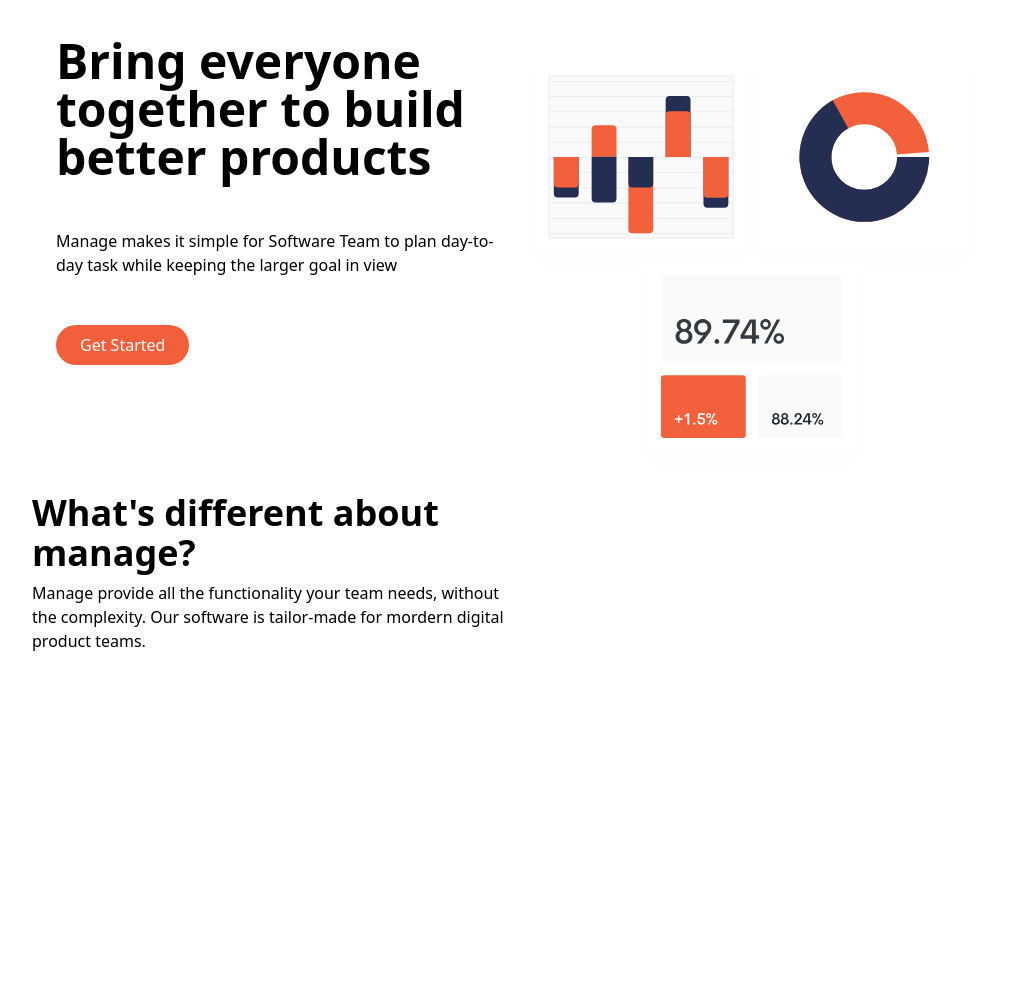
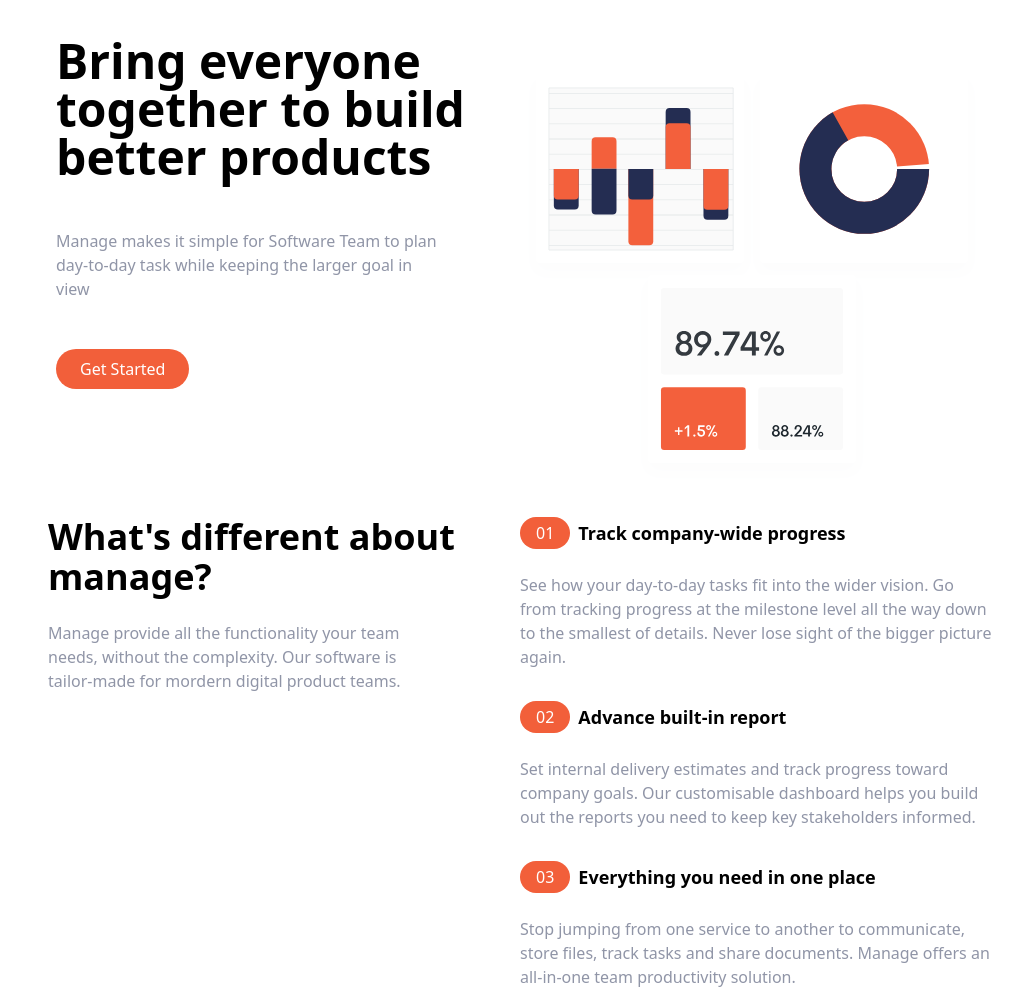
Before and after one commit to Haroonabdulrazaq/manage-landing-tailwind, a website: page index.html in a window 1280 px wide. Shown: the part 91-1080 px from the top of the page, without its empty margins (120-1142 px from the left). Before the commit the page ends 800 px from the top, so only its background shows below. Drawn offline with Linux system fonts and the light colour scheme.

Commit message:
Add feature section

```diff
--- a/index.html
+++ b/index.html
@@ -72,7 +72,7 @@
           <h2 class="max-w-md text-4xl font-bold text-center md:text-left">
             What's different about manage?
           </h2>
-          <p class="max-w-sm text-center bg-gray py-2 md:text-left">
+          <p class="max-w-sm text-center py-4 text-darkGrayishBlue md:py-6 md:text-left">
             Manage provide all the functionality your team needs, without the
             complexity. Our software is tailor-made for mordern digital product
             teams.
@@ -83,16 +83,67 @@
           <!-- List item 1 -->
           <div class="flex flex-col space-y-3 md:space-x-6 md:flex-row">
             <!-- Heading -->
-            <div class="rounded-l-full bg-brightRedSupLight md:bg-transparent">
-              <div class="flex item-center space-x-2">
+            <div class="flex flex-col">
+              <div class="flex items-center mb-4 space-x-2 rounded-l-full bg-brightRedSupLight md:mb-6 md:bg-transparent">
                 <div class="px-4 py-2 text-white rounded-full md:py-1 bg-brightRed">
-
+                  01
                 </div>
+                <h3 class="text-base font-bold md:text-lg md:font-lg">
+                  Track company-wide progress
+                </h3>
               </div>
+              <p class="text-darkGrayishBlue">
+                See how your day-to-day tasks fit into the wider vision. Go from
+                tracking progress at the milestone level all the way down to the
+                smallest of details. Never lose sight of the bigger picture
+                again.
+              </p>
+            </div>
+          </div>
+          <!-- List Item 2 -->
+          <div class="flex flex-col space-y-3 md:space-x-6 md:flex-row">
+            <!-- Heading -->
+            <div class="flex flex-col">
+              <div class="flex items-center mb-4 space-x-2 rounded-l-full bg-brightRedSupLight md:mb-6 md:bg-transparent">
+                <div class="px-4 py-2 text-white rounded-full md:py-1 bg-brightRed">
+                  02
+                </div>
+                <h3 class="text-base font-bold md:text-lg md:font-lg">
+                  Advance built-in report
+                </h3>
+              </div>
+              <p class="text-darkGrayishBlue">
+                Set internal delivery estimates and track progress toward
+                company goals. Our customisable dashboard helps you build out
+                the reports you need to keep key stakeholders informed.
+              </p>
+            </div>
+          </div>
+          <!-- List Item 3 -->
+          <div class="flex flex-col space-y-3 md:space-x-6 md:flex-row">
+            <!-- Heading -->
+            <div class="flex flex-col">
+              <div class="flex items-center mb-4 space-x-2 rounded-l-full bg-brightRedSupLight md:mb-6 md:bg-transparent">
+                <div class="px-4 py-2 text-white rounded-full md:py-1 bg-brightRed">
+                  03
+                </div>
+                <h3 class="text-base font-bold md:text-lg md:font-lg">
+                  Everything you need in one place
+                </h3>
+              </div>
+              <p class="text-darkGrayishBlue">
+                Stop jumping from one service to another to communicate, store
+                files, track tasks and share documents. Manage offers an
+                all-in-one team productivity solution.
+              </p>
             </div>
           </div>
         </div>
       </div>
     </section>
+    <!-- Testimony Section -->
+    <section id="testimony">
+
+    </section>
   </body>
 </html>
--- a/tailwind.config.js
+++ b/tailwind.config.js
@@ -15,7 +15,7 @@ module.exports = {
         brightRedSupLight: 'hsl(12, 88%, 95%)',
         darkBlue: 'hsl(228, 39%, 23%)',
         darkGrayishBlue: 'hsl(227, 12%, 61%)',
-        gray: 'hsl(225°, 57%, 77%)',
+        gray: 'hsl(0°, 0%, 25%)',
         veryDarkBlue: 'hsl(233, 12%, 13%)',
         veryPaleRed: 'hsl(13, 100%, 96%)',
         veryLightGray: 'hsl(0, 0%, 98%)',
```
Also changed, not shown: README.md (added), css/main.css.
